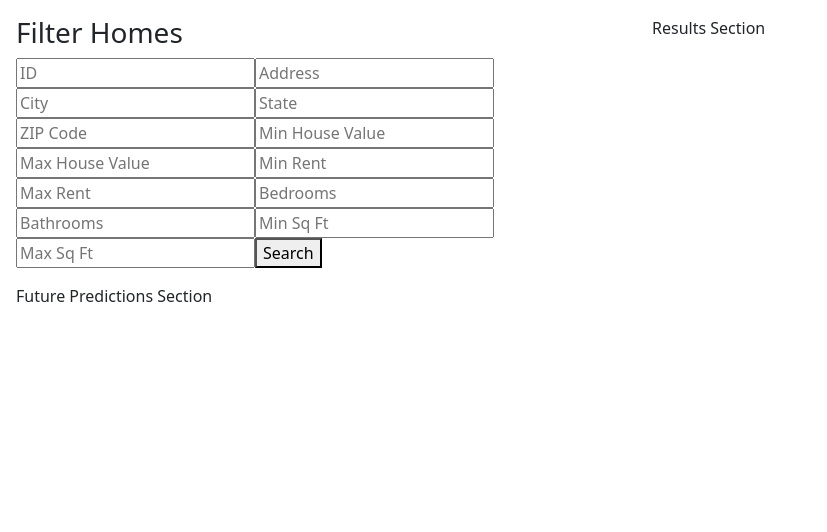
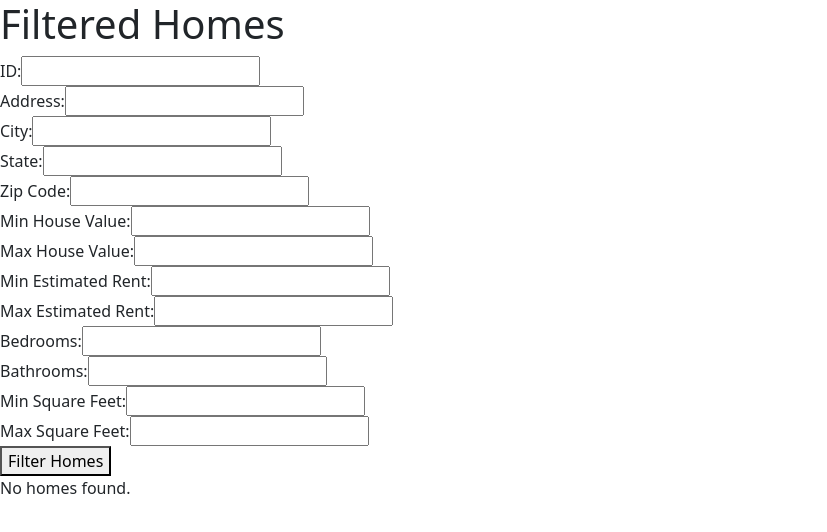
Before and after one commit to arnavsahu/home-investment-site, a React (Create React App) app in the folder client/: page /model in a window 1280 px wide. Shown: the top 532 px of the page, without its empty margins (0-827 px from the left). Built offline with nearby package versions, Linux system fonts and the light colour scheme.

Commit message:
updated Filters.js, Model.js, and App.js once again

```diff
--- a/client/src/Components/Filters.js
+++ b/client/src/Components/Filters.js
@@ -1,8 +1,7 @@
-// Components/Filters.js
 import React, { useState } from 'react';
 
-function Filters({ onSubmit }) {
-  const [formValues, setFormValues] = useState({
+const Filters = ({ onFilterSubmit }) => {
+  const [filters, setFilters] = useState({
     id: '',
     address: '',
     city: '',
@@ -15,47 +14,145 @@ function Filters({ onSubmit }) {
     bedrooms: '',
     bathrooms: '',
     min_square_feet: '',
-    max_square_feet: '',
+    max_square_feet: ''
   });
 
-  const handleChange = (e) => {
+  const handleInputChange = (e) => {
     const { name, value } = e.target;
-    setFormValues({
-      ...formValues,
-      [name]: value,
-    });
+    setFilters({ ...filters, [name]: value });
   };
 
   const handleSubmit = (e) => {
     e.preventDefault();
-    onSubmit(formValues);
+    onFilterSubmit(filters); // Pass the filters to the parent component
   };
 
   return (
     <form onSubmit={handleSubmit}>
-      <h3>Filter Homes</h3>
+      {/* String filters */}
+      <div>
+        <label>ID:</label>
+        <input
+          type="text"
+          name="id"
+          value={filters.id}
+          onChange={handleInputChange}
+        />
+      </div>
+      <div>
+        <label>Address:</label>
+        <input
+          type="text"
+          name="address"
+          value={filters.address}
+          onChange={handleInputChange}
+        />
+      </div>
+      <div>
+        <label>City:</label>
+        <input
+          type="text"
+          name="city"
+          value={filters.city}
+          onChange={handleInputChange}
+        />
+      </div>
+      <div>
+        <label>State:</label>
+        <input
+          type="text"
+          name="state"
+          value={filters.state}
+          onChange={handleInputChange}
+        />
+      </div>
+      <div>
+        <label>Zip Code:</label>
+        <input
+          type="text"
+          name="zip_code"
+          value={filters.zip_code}
+          onChange={handleInputChange}
+        />
+      </div>
 
-      <input type="text" name="id" placeholder="ID" onChange={handleChange} />
-      <input type="text" name="address" placeholder="Address" onChange={handleChange} />
-      <input type="text" name="city" placeholder="City" onChange={handleChange} />
-      <input type="text" name="state" placeholder="State" onChange={handleChange} />
-      <input type="text" name="zip_code" placeholder="ZIP Code" onChange={handleChange} />
+      {/* Numerical filters */}
+      <div>
+        <label>Min House Value:</label>
+        <input
+          type="number"
+          name="min_house_value"
+          value={filters.min_house_value}
+          onChange={handleInputChange}
+        />
+      </div>
+      <div>
+        <label>Max House Value:</label>
+        <input
+          type="number"
+          name="max_house_value"
+          value={filters.max_house_value}
+          onChange={handleInputChange}
+        />
+      </div>
+      <div>
+        <label>Min Estimated Rent:</label>
+        <input
+          type="number"
+          name="min_estimated_rent"
+          value={filters.min_estimated_rent}
+          onChange={handleInputChange}
+        />
+      </div>
+      <div>
+        <label>Max Estimated Rent:</label>
+        <input
+          type="number"
+          name="max_estimated_rent"
+          value={filters.max_estimated_rent}
+          onChange={handleInputChange}
+        />
+      </div>
+      <div>
+        <label>Bedrooms:</label>
+        <input
+          type="number"
+          name="bedrooms"
+          value={filters.bedrooms}
+          onChange={handleInputChange}
+        />
+      </div>
+      <div>
+        <label>Bathrooms:</label>
+        <input
+          type="number"
+          name="bathrooms"
+          value={filters.bathrooms}
+          onChange={handleInputChange}
+        />
+      </div>
+      <div>
+        <label>Min Square Feet:</label>
+        <input
+          type="number"
+          name="min_square_feet"
+          value={filters.min_square_feet}
+          onChange={handleInputChange}
+        />
+      </div>
+      <div>
+        <label>Max Square Feet:</label>
+        <input
+          type="number"
+          name="max_square_feet"
+          value={filters.max_square_feet}
+          onChange={handleInputChange}
+        />
+      </div>
 
-      <input type="number" name="min_house_value" placeholder="Min House Value" onChange={handleChange} />
-      <input type="number" name="max_house_value" placeholder="Max House Value" onChange={handleChange} />
-
-      <input type="number" name="min_estimated_rent" placeholder="Min Rent" onChange={handleChange} />
-      <input type="number" name="max_estimated_rent" placeholder="Max Rent" onChange={handleChange} />
-
-      <input type="number" name="bedrooms" placeholder="Bedrooms" onChange={handleChange} />
-      <input type="number" name="bathrooms" placeholder="Bathrooms" onChange={handleChange} />
-
-      <input type="number" name="min_square_feet" placeholder="Min Sq Ft" onChange={handleChange} />
-      <input type="number" name="max_square_feet" placeholder="Max Sq Ft" onChange={handleChange} />
-
-      <button type="submit">Search</button>
+      <button type="submit">Filter Homes</button>
     </form>
   );
-}
+};
 
 export default Filters;
--- a/client/src/Pages/Model.js
+++ b/client/src/Pages/Model.js
@@ -2,40 +2,47 @@
 
 import React, { useState } from 'react';
 import Filters from '../Components/Filters';
-import FuturePredictions from '../Components/FuturePredictions';
-import Results from '../Components/Results';
+//import FuturePredictions from '../Components/FuturePredictions';
+//import Results from '../Components/Results';
 import 'bootstrap/dist/css/bootstrap.min.css';
 
-function Model() {
-  const [filters, setFilters] = useState({});
+const Model = () => {
+  const [homes, setHomes] = useState([]);
 
-  // Define a function that handles form submissions from Filters
-  const handleFiltersSubmit = (formValues) => {
-    setFilters(formValues);
-    console.log('Filters applied:', formValues);
-    // You can add any logic to use these filters, such as making an API call
+  const fetchFilteredHomes = async (filters) => {
+    const queryString = Object.keys(filters)
+      .map(key => `${key}=${encodeURIComponent(filters[key])}`)
+      .join('&');
+
+    const response = await fetch(`/homes?${queryString}`);
+    const data = await response.json();
+    setHomes(data);  // Update the state with the filtered homes
   };
 
   return (
-    <div className="container-fluid p-3">
-      <div className="row">
-        {/* Left column (Filters and Future Predictions) */}
-        <div className="col-md-6">
-          <div className="mb-3">
-            <Filters onSubmit={handleFiltersSubmit} /> {/* Pass the handler function */}
-          </div>
-          <div>
-            <FuturePredictions />
-          </div>
-        </div>
+    <div>
+      <h1>Filtered Homes</h1>
+      <Filters onFilterSubmit={fetchFilteredHomes} />
 
-        {/* Right column (Results) */}
-        <div className="col-md-6">
-          <Results filters={filters} /> {/* Optionally, pass the filters to other components */}
-        </div>
+      {/* Display the filtered homes */}
+      <div>
+        {homes.length > 0 ? (
+          homes.map(home => (
+            <div key={home.id}>
+              <h2>{home.address}</h2>
+              <p>City: {home.city}</p>
+              <p>State: {home.state}</p>
+              <p>House Value: ${home.house_value}</p>
+              <p>Bedrooms: {home.bedrooms}</p>
+              <p>Bathrooms: {home.bathrooms}</p>
+            </div>
+          ))
+        ) : (
+          <p>No homes found.</p>
+        )}
       </div>
     </div>
   );
-}
+};
 
 export default Model;
```
Also changed, not shown: client/src/App.js (+4 -6 lines).
